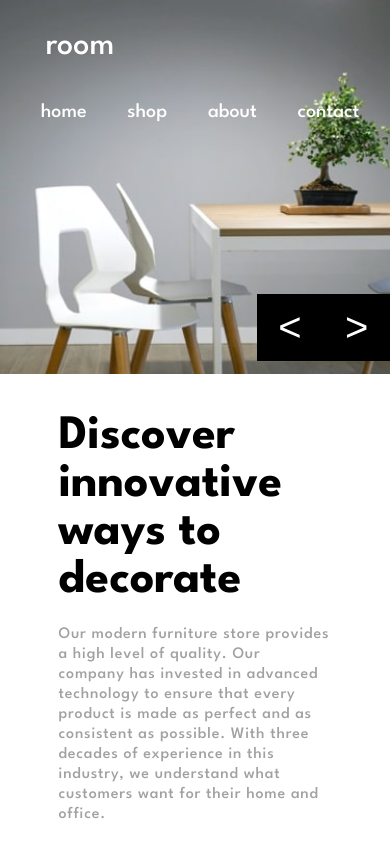
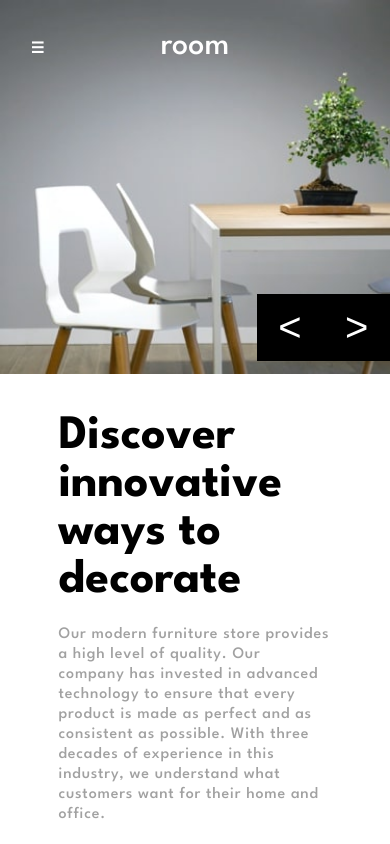
Before and after one commit to kabocha23/Room-Homepage, a React (Create React App) app: page / in a window 390 px wide. Shown: the top 844 px of the page. Built offline with nearby package versions, Linux system fonts and the light colour scheme.

Commit message:
Working on mobile responsiveness

```diff
--- a/src/App.js
+++ b/src/App.js
@@ -1,4 +1,4 @@
-import React, {useState, useEffect} from 'react';
+import React, { useState } from 'react';
 import Navbar from './components/Navbar/Navbar';
 import Gallery from './components/Gallery/Gallery';
 import About from './components/About/About';
@@ -6,29 +6,18 @@ import './App.css';
 
 const App = () => {
 
-  const [winWidth, setWinWidth] = useState(0)
-  const useWindowWidth = (size) => {
+  const [isNavExpanded, setIsNavExpanded] = useState(false);
 
-    useEffect(() => {
-      const handleResize = () => {
-        setWinWidth(window.innerWidth)
-      }
-
-      window.addEventListener("resize", handleResize)
-
-      handleResize()
-
-      return () => {
-        window.removeEventListener("resize", handleResize)
-      }
-    }, [setWinWidth])
-
-    return useWindowWidth > size
+  const toggleIsNav = () => {
+      setIsNavExpanded(!isNavExpanded)
   }
 
   return (
     <div className='App'>
-      <Navbar winWidth={winWidth}/>
+      <Navbar
+        toggleIsNav={toggleIsNav}
+        isNavExpanded={isNavExpanded}
+      />
       <Gallery />
       <About />
     </div>
--- a/src/components/Navbar/Navbar.css
+++ b/src/components/Navbar/Navbar.css
@@ -1,7 +1,7 @@
 
 .navbar-container {
     position: absolute;
-    height: 5em;
+    height: 6em;
     width: 100%;
     background-color: transparent;
     font-family: 'League Spartan', sans-serif;;
@@ -12,6 +12,14 @@
     height: 100%;
     width: 100%;
     color: white;
+}
+
+/* nav sidebar dropdown button */
+.toggle-button {
+    display: none;
+}
+.nav-menu-coll {
+    display: none;
 }
 
 .navbar-brand {
@@ -42,3 +50,81 @@
 .nav-menu-items a:hover {
     border-color: white;
 }
+
+
+@media (max-width: 961px) {
+    .nav-menu {
+        display: none;
+    }
+    .toggle-button {
+        display: flex;
+    }
+    .nav-menu-coll {
+        display: flex;
+        background-color: white;
+        height: 6em;
+        width: 100vw;
+        z-index: 9;
+    }
+    .nav-menu-items-coll {
+        display: flex;
+        align-items: center;
+        margin-left: auto;
+        margin-right: 1.5em;
+        color: black;
+    }
+    .nav-menu-items-coll a {
+        margin-left: 1.5em;
+        padding: 0.5em 0;
+        border-bottom: 1px solid transparent;
+        transition: all ease-in-out 0.2s;
+        cursor: pointer;
+    }
+    .nav-menu-items-coll a:hover {
+        border-color: black;
+    }
+    .toggle-button {
+        display: flex;
+        align-items: center;
+        justify-content: center;
+        position: absolute;
+        height: 100%;
+        width: 75px;
+        margin-left: auto;
+        z-index: 10;
+    }
+    .toggle-button button {
+        border: none;
+        height: 40px;
+        width: 40px;
+        background-color: transparent;
+        cursor: pointer;
+        font-weight: bold;
+        font-size: 15px;
+        color: white;
+    }
+    .toggle-button button:hover {
+        transition: border 0.2s ease-in-out;
+    }
+    .toggle-button-btn.expanded {
+        color: hsl(0, 0%, 63%);
+    }
+    .nav-menu-coll {
+        transform: translate3d(0, -100px, 0);
+        transition: all 0.2s cubic-bezier(0, .52, 0, 1);
+    }
+    .nav-menu-coll.expanded {
+        transform: translate3d(0, 0, 0);
+        transition: all 0.2s cubic-bezier(0, .52, 0, 1);
+    }
+
+    .navbar-brand {
+        position: absolute;
+        margin-left: auto;
+        margin-right: auto;
+        left: 0;
+        right: 0;
+        text-align: center;
+        z-index: 8;
+    }
+}
--- a/src/components/Navbar/Navbar.js
+++ b/src/components/Navbar/Navbar.js
@@ -1,13 +1,40 @@
 import React from 'react';
 import './Navbar.css';
 
-const Navbar = () => {
+const Navbar = ({toggleIsNav, isNavExpanded}) => {
 
 
 
     return(
         <div className='navbar-container'>
             <div className='navbar-sub'>
+                <div className='toggle-button'>
+                    <button
+                        onClick={toggleIsNav}
+                        className={isNavExpanded
+                            ? 'toggle-button-btn expanded'
+                            : 'toggle-button-btn'
+                        }
+                    >
+                        {isNavExpanded == true ?
+                            'X' :
+                            '☰'
+                        }
+                    </button>
+                </div>
+                <div
+                    className={isNavExpanded
+                        ? 'nav-menu-coll expanded'
+                        : 'nav-menu-coll'
+                    }
+                >
+                    <div className='nav-menu-items-coll'>
+                        <a>home</a>
+                        <a>shop</a>
+                        <a>about</a>
+                        <a>contact</a>
+                    </div>
+                </div>
                 <div className='navbar-brand'>
                     <p>room</p>
                 </div>
```
